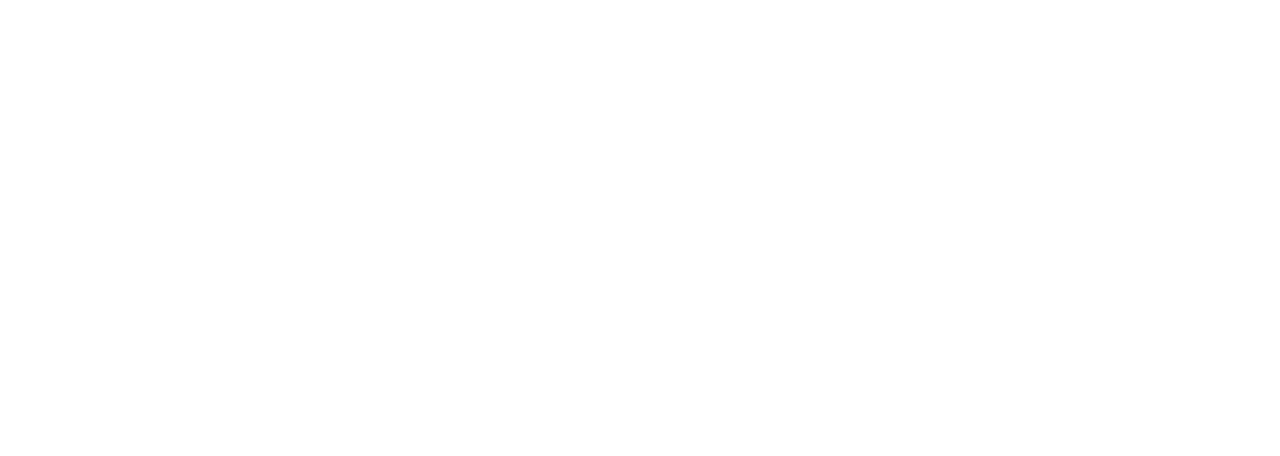
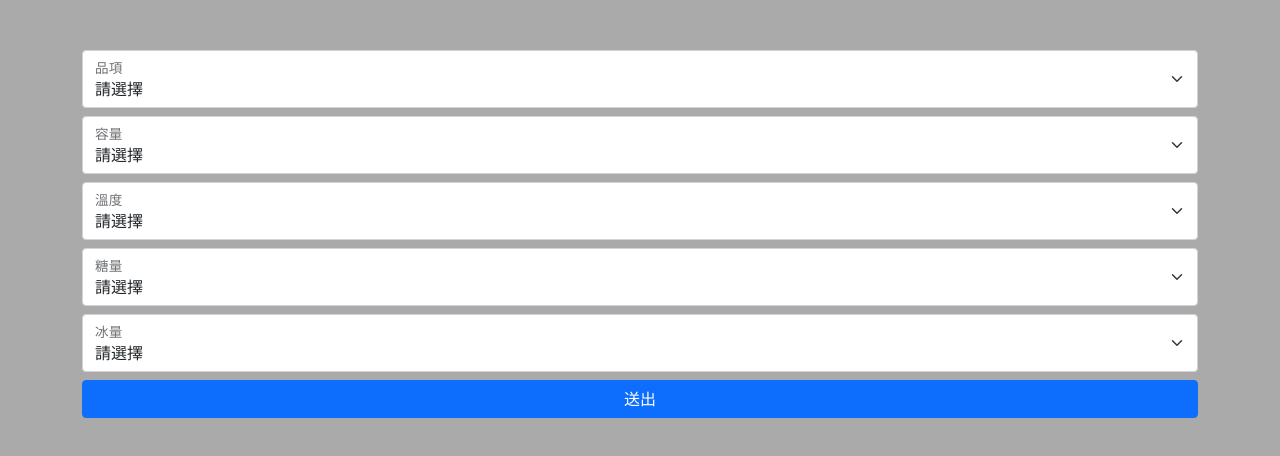
Before and after one commit to LC-Organic-by-Komexeu/JS-CommandPattern, a website with bundled scripts: page index.html in a window 1280 px wide. Built offline with nearby package versions, Linux system fonts and the light colour scheme.

Commit message:
feat: UI

```diff
--- a/index.html
+++ b/index.html
@@ -9,9 +9,94 @@
     <link rel="icon" href="favicon.png" type="image/x-icon" />
     <link href="https://cdn.jsdelivr.net/npm/bootstrap@5.0.1/dist/css/bootstrap.min.css" rel="stylesheet"
         integrity="sha384-+0n0xVW2eSR5OomGNYDnhzAbDsOXxcvSN1TPprVMTNDbiYZCxYbOOl7+AMvyTG2x" crossorigin="anonymous">
+    <style>
+        body {
+            padding: 50px;
+            background: #AAA;
+        }
+    </style>
 </head>
 
 <body>
+    <div class="container">
+        <div class="row mb-2">
+            <div class="col-12">
+                <div class="form-floating">
+                    <select class="form-select invoke" id="品項" aria-label="品項" data-bind="品項">
+                        <option selected>請選擇</option>
+                        <option value="紅茶">紅茶</option>
+                        <option value="綠茶">綠茶</option>
+                    </select>
+                    <label for="品項">品項</label>
+                </div>
+            </div>
+        </div>
+        <div class="row mb-2">
+            <div class="col-12">
+                <div class="form-floating">
+                    <select class="form-select invoke" id="容量" aria-label="容量" data-bind="容量">
+                        <option selected>請選擇</option>
+                        <option value="大杯">大杯</option>
+                        <option value="中杯">中杯</option>
+                        <option value="小杯">小杯</option>
+                    </select>
+                    <label for="容量">容量</label>
+                </div>
+            </div>
+        </div>
+        <div class="row mb-2">
+            <div class="col-12">
+                <div class="form-floating">
+                    <select class="form-select invoke" id="溫度" aria-label="溫度" data-bind="溫度">
+                        <option selected>請選擇</option>
+                        <option value="冰">冰</option>
+                        <option value="熱">熱</option>
+                    </select>
+                    <label for="溫度">溫度</label>
+                </div>
+            </div>
+        </div>
+        <div class="row mb-2">
+            <div class="col-12">
+                <div class="form-floating">
+                    <select class="form-select invoke" id="糖量" aria-label="糖量" data-bind="糖量">
+                        <option selected>請選擇</option>
+                        <option value="正常">正常</option>
+                        <option value="少糖">少糖</option>
+                        <option value="半糖">半糖</option>
+                        <option value="微糖">微糖</option>
+                        <option value="無糖">無糖</option>
+                    </select>
+                    <label for="糖量">糖量</label>
+                </div>
+            </div>
+        </div>
+        <div class="row mb-2">
+            <div class="col-12">
+                <div class="form-floating">
+                    <select class="form-select invoke" id="冰量" aria-label="冰量" data-bind="冰量">
+                        <option selected>請選擇</option>
+                        <option value="正常">正常</option>
+                        <option value="少冰">少冰</option>
+                        <option value="半冰">半冰</option>
+                        <option value="微冰">微冰</option>
+                        <option value="去冰">去冰</option>
+                    </select>
+                    <label for="冰量">冰量</label>
+                </div>
+            </div>
+        </div>
+        <div class="row mb-2">
+            <div class="col-12">
+                <div class="form-floating">
+                    <button class="btn btn-primary w-100 execute">送出</button>
+                </div>
+            </div>
+        </div>
+    </div>
+    <script src="https://cdn.jsdelivr.net/npm/bootstrap@5.0.1/dist/js/bootstrap.bundle.min.js"
+        integrity="sha384-gtEjrD/SeCtmISkJkNUaaKMoLD0//ElJ19smozuHV6z3Iehds+3Ulb9Bn9Plx0x4"
+        crossorigin="anonymous"></script>
     <script type="module" src="./src/main.js"></script>
 </body>
 
--- a/src/Receiver.js
+++ b/src/Receiver.js
@@ -26,7 +26,7 @@ export default class 點餐機 {
     開始做 () {
         return new Promise((resolve) => {
             setTimeout(() => {
-                resolve(this['訂單內容']);
+                resolve(this.訂單內容);
             }, 2000)
         })
     }
--- a/src/main.js
+++ b/src/main.js
@@ -4,30 +4,22 @@ import 點餐機 from './Invoker.js'
 const 高檔點餐系統 = new 點餐系統()
 const 平板點餐機 = new 點餐機()
 
+document.addEventListener("DOMContentLoaded", () => {
+    document.querySelectorAll('.invoke').forEach((e) => {
+        e.addEventListener('change', (invoker) => {
+            const command = invoker.currentTarget.dataset.bind
+            const content = invoker.currentTarget.value
             平板點餐機.點餐(高檔點餐系統, {
-    指令: '品項',
-    內容: '紅茶'
+                指令: command,
+                內容: content
             })
-平板點餐機.點餐(高檔點餐系統, {
-    指令: '容量',
-    內容: '大'
         })
-平板點餐機.點餐(高檔點餐系統, {
-    指令: '溫度',
-    內容: '冰'
-})
-平板點餐機.點餐(高檔點餐系統, {
-    指令: '糖量',
-    內容: '微'
-})
-平板點餐機.點餐(高檔點餐系統, {
-    指令: '冰量',
-    內容: '去'
-})
+    });
 
+    document.querySelector('.execute').addEventListener('click', async (e) => {
         console.log('製作中請稍後...')
-
         const 做好的飲料 = await 平板點餐機.點完了快做(高檔點餐系統)
-
         console.log('得到飲料:')
         console.log(做好的飲料)
+    });
+});
```
Lines whose indentation alone changed are shown as unchanged.
